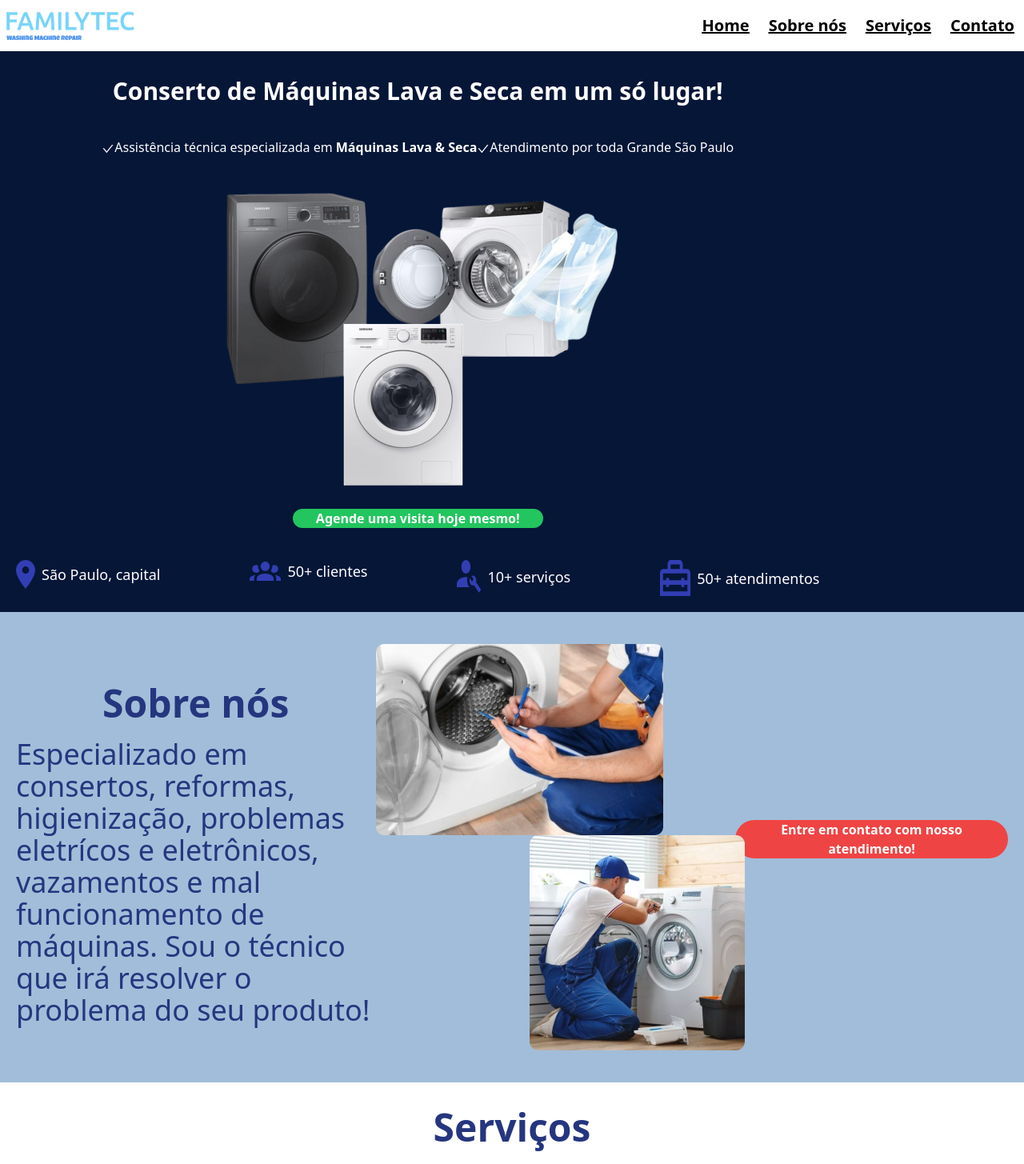
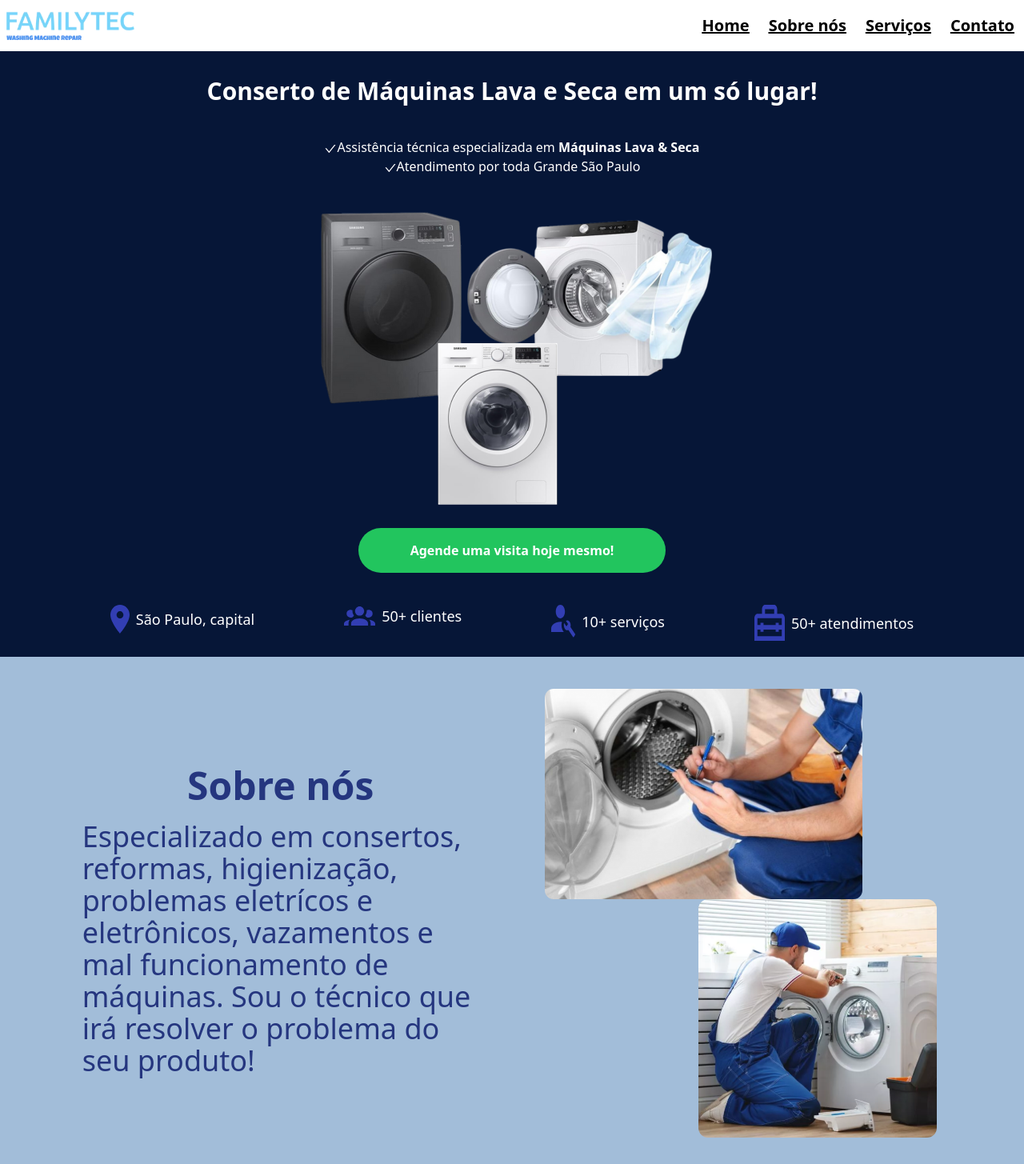
Before and after one commit to zThiago15/family-tec-frontend, a React (Vite) app: page / in a window 1280 px wide. Shown: the top 1455 px of the page at 80% size. Built offline with nearby package versions, Linux system fonts and the light colour scheme; no server answers.

Commit message:
fix: modificando botoes, secao de duvidas e redimensionamento de secao home

```diff
--- a/src/components/FAQs.tsx
+++ b/src/components/FAQs.tsx
@@ -22,7 +22,7 @@ export default function FAQs(props: FAQsProps) {
           <p className="text-primary-color font-semibold">{question}</p>
           {showAnswer ? <IoMdArrowDropup /> : <IoMdArrowDropdown />}
         </button>
-        <span className={`${showAnswer ? 'block' : 'hidden'} overflow-hidden p-2`}>
+        <span className={`${showAnswer ? 'block' : 'hidden'} overflow-hidden p-4`}>
           <p>{answer}</p>
         </span>
 
--- a/src/components/Feedback.tsx
+++ b/src/components/Feedback.tsx
@@ -14,17 +14,15 @@ export default function Feedback() {
 
     const saveFeedback = async (e: FormEvent) => {
         e.preventDefault();
-        await createFeedback({ name, feedback, starRating })
-        alert('Feedback enviado')
+        await createFeedback({ name, feedback, starRating });
+        alert('Feedback enviado');
 
         location.reload()
     }
 
     useEffect( () => {
       const getFeedbacks = async () => {
-        const response = await getTopFiveFeedbacks();
-        // console.log(response);
-        setSavedFeedbacks(response)
+
       };
       getFeedbacks();
     }, [])
@@ -35,15 +33,18 @@ export default function Feedback() {
           <h1 className="text-3xl text-primary-color text-center font-bold mb-5 lg:text-5xl">Avaliações</h1>
           <p className="text-2xl text-center lg:text-4xl">Veja as avaliações feitas pelos meus clientes </p>
 
+          <section className="flex flex-wrap mb-10 ">
             {
               savedFeedbacks.map(({ id, feedback, name, starRating }) => (
-              <div key={id} className="bg-white rounded-3xl w-[80%] m-auto my-5 p-5">
+                <div key={id} className="bg-white rounded-2xl w-[40%] mx-auto my-5 p-5">
                   <h2 className="text-2xl italic mb">{name}</h2>
                   <StarRatings rating={starRating} starRatedColor="yellow" starDimension="30px" />
                   <p>{feedback}</p>
                 </div>
               ))
             }
+          </section>
+
 
           <button className="w-[60%] mx-[20%] my-8 text-lg p-3 rounded-3xl bg-primary-color text-white" onClick={() => setShowForm(!showForm)}>Já é nosso cliente? Faça uma avaliação</button>
           {
--- a/src/pages/landing-page/landing-page.tsx
+++ b/src/pages/landing-page/landing-page.tsx
@@ -28,10 +28,10 @@ export default function LandingPage() {
       <Header />
       <main className="pt-16">
         <section id="home" className="pt-8 lg:flex bg-primary-color items-center ">
-          <div className="">
+          <div className="w-full">
             <h1 className="text-white font-bold text-3xl text-center">Conserto de Máquinas Lava e Seca em um só lugar!</h1>
 
-            <ul className="flex flex-wrap justify-center my-10">
+            <ul className="flex flex-col items-center flex-wrap my-10">
               <li className="text-white">
                 <p><AiOutlineCheck className="inline" />Assistência técnica especializada em <strong>Máquinas Lava & Seca</strong> </p>
               </li>
@@ -46,7 +46,7 @@ export default function LandingPage() {
 
               <a
                 href="https://wa.me/5511986198559?text=Olá,%20gostaria%20de%20agendar%20uma%20visita"
-                className="flex justify-evenly text-center w-60 mt-5 mx-auto bg-green-500 text-white rounded-full mb-5 hover:bg-green-600 px-5 lg:w-[30%]"
+                className="flex justify-evenly text-center w-60 p-4 mt-5 mx-auto bg-green-500 text-white rounded-full mb-5 hover:bg-green-600 px-5 lg:w-[30%]"
                 target='_blank'
               >
                 <p className="font-bold">Agende uma visita hoje mesmo!</p>
@@ -62,7 +62,9 @@ export default function LandingPage() {
             </div>
         </section>
 
-        <section id="about-us" className="bg-background-color p-5 w-full lg:flex justify-evenly items-center">
+        <section id="about-us" className="bg-background-color p-5 w-full">
+
+          <div className="lg:flex justify-evenly items-center">
             <span className="lg: w-[40%]">
               <h1 className="text-3xl text-primary-color font-bold text-center my-5 lg:text-5xl">Sobre nós</h1>
               <p className="text-primary-color text-2xl lg:text-4xl">Especializado em consertos, reformas, higienização, problemas eletrícos e eletrônicos, vazamentos e mal funcionamento de máquinas. Sou o técnico que irá resolver o problema do seu produto!</p>
@@ -73,14 +75,16 @@ export default function LandingPage() {
 
               <img className="rounded-lg relative z-20 w-[60%] left-20 lg:left-48 mb-5" src={Conserto2} alt="técnico consertando máquina" />
             </span>
+          </div>
 
           <a
             href="https://wa.me/5511986198559?text=Olá,%20gostaria%20de%20agendar%20uma%20visita"
-              className="bold flex justify-evenly text-center w-60 mx-auto bg-red-500 text-white rounded-full mb-5 hover:bg-red-600 px-5 lg:w-[30%]"
+            className="flex justify-evenly text-center p-4 mt-5 mx-auto bg-red-500 text-white rounded-full mb-5 hover:bg-red-600 px-5 lg:w-[30%]"
             target='_blank'
           >
             <p className="font-bold">Entre em contato com nosso atendimento!</p>
           </a>
+
         </section>
 
         <section id="services" className="m-8">
--- a/src/services/feedback.ts
+++ b/src/services/feedback.ts
@@ -2,7 +2,7 @@ import api from '.';
 import IFeedback from '../interfaces/feedback';
 
 export const createFeedback = async (data: IFeedback) => {
-    await api.post('/feedback', {...data});
+    // await api.post('/feedback', {...data});
     return true;
 }
 
```
Lines whose indentation alone changed are shown as unchanged.
